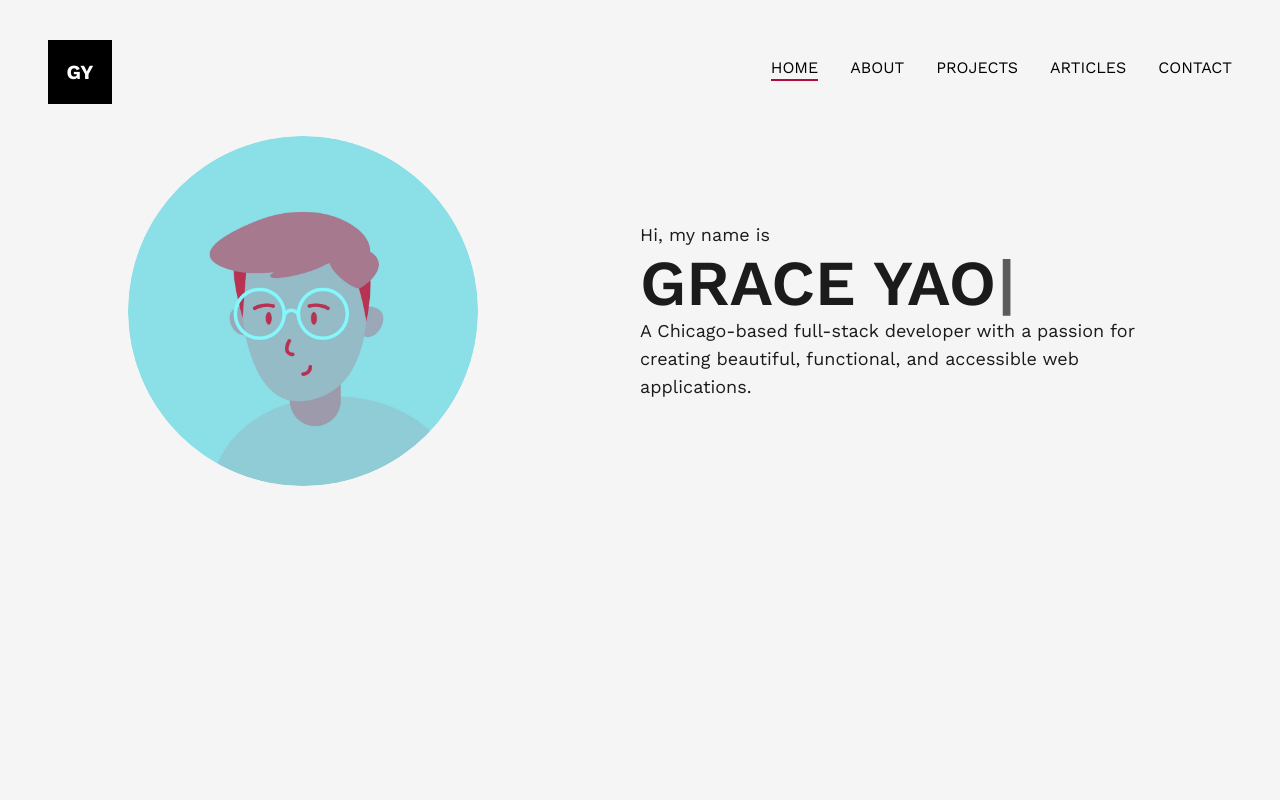
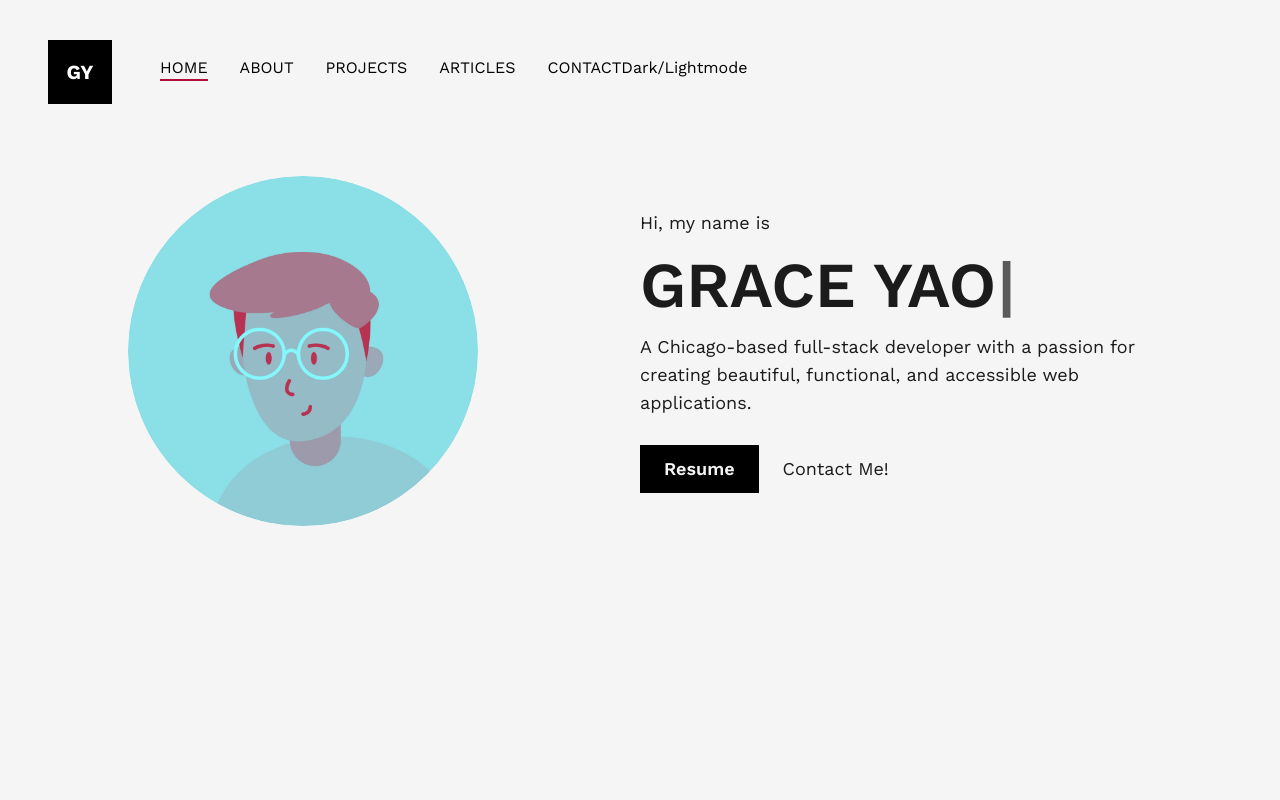
Before and after one commit to gyao1487/professional-portfolio-next, a Next.js app: page / in a window 1280 px wide. Shown: the top 800 px of the page. Built offline with nearby package versions, Linux system fonts and the light colour scheme.

Commit message:
created Resume and Contact links with color animation

```diff
--- /dev/null
+++ b/src/components/ContactLink.js
@@ -0,0 +1,27 @@
+import React from "react";
+import Link from "next/link";
+import { motion } from "framer-motion";
+
+const MotionLink = motion(Link);
+
+// Logo - changes color when hover, links to home page
+const ContactLink = () => {
+  return (
+    <div className="flex items-center justify-center mt-2 ">
+      <MotionLink
+      href="mailto:gee.yao@gmail.com"
+      target={"_blank"}
+      className="flex items-center text-dark p-2.5 px-6
+      text-lg "
+      whileHover={{
+            color: "#bb2647",
+            transition: {duration: 0.3}
+        }}
+      >
+        Contact Me!
+      </MotionLink>
+    </div>
+  );
+};
+
+export default ContactLink;
--- a/src/components/Footer.js
+++ b/src/components/Footer.js
@@ -8,10 +8,12 @@ return (
     <div
     className ="w-full px-12 py-8 flex items-center justify-between"
     >
+{/* Footer text */}
 <div>
     This is my footer! Woo!
 </div>
 
+{/* Socials Icons */}
      <nav className ="flex">
             <motion.a href="https://www.linkedin.com/in/grace-yao-51304b139/" target={"_blank"}
             whileHover={{y:-2}}
--- a/src/components/Icons.js
+++ b/src/components/Icons.js
@@ -1,8 +1,8 @@
 export const LinkedInIcon = ({ className, ...rest }) => (
   <svg
     xmlns="http://www.w3.org/2000/svg"
-    width="2.5em"
-    height="2.5em"
+    width="3em"
+    height="3em"
     viewBox="0 0 256 256"
     {...rest}
     className={`w-full h-auto ${className}`}
--- a/src/components/Logo.js
+++ b/src/components/Logo.js
@@ -4,6 +4,7 @@ import { motion } from "framer-motion";
 
 const MotionLink = motion(Link);
 
+// Logo - changes color when hover, links to home page
 const Logo = () => {
   return (
     <div className="flex items-center justify-center mt-2">
--- a/src/components/NavBar.js
+++ b/src/components/NavBar.js
@@ -5,13 +5,14 @@ import { useRouter } from "next/router";
 
 const CustomLink = ({ href, title, className = "" }) => {
   const router = useRouter();
-  console.log(router)
+  console.log(router);
   return (
     <Link href={href} className={`${className} relative group`}>
       {title}
 
+      {/* Underline animation depending on which route is active */}
       <span
-        className= {`h-[2px] inline-block bg-red
+        className={`h-[2px] inline-block bg-red
       absolute left-0 -bottom-1
       group-hover:w-full transition-[width] ease duration-300
       ${router.asPath === href ? "w-full" : "w-0"}
@@ -25,9 +26,12 @@ const CustomLink = ({ href, title, className = "" }) => {
 
 const NavBar = () => {
   return (
-    <header className="w-full px-12 py-8 flex items-center justify-between">
+    <header className="w-full px-12 py-8 flex items-center ">
+      <div className="flex items-center justify-between">
+        <div className="pr-12">
           <Logo />
-
+        </div>
+        {/* Navbar with routes */}
         <nav>
           <CustomLink href="/" title="HOME" className="mr-4" />
           <CustomLink href="/about" title="ABOUT" className="mx-4" />
@@ -35,6 +39,11 @@ const NavBar = () => {
           <CustomLink href="/articles" title="ARTICLES" className="mx-4" />
           <CustomLink href="/contact" title="CONTACT" className="ml-4" />
         </nav>
+        <div className ="">Dark/Lightmode</div>
+      </div>
+
+
+
     </header>
   );
 };
--- /dev/null
+++ b/src/components/ResumeBtn.js
@@ -0,0 +1,27 @@
+import React from "react";
+import Link from "next/link";
+import { motion } from "framer-motion";
+
+const MotionLink = motion(Link);
+
+// Logo - changes color when hover, links to home page
+const ResumeBtn = () => {
+  return (
+    <div className="flex items-center justify-center mt-2 ">
+      <MotionLink
+      href="https://docs.google.com/document/d/1_LbFeeKWxADQC8ZgUGIkvVJxlgeeZggP/edit?usp=sharing&ouid=112246240175994219292&rtpof=true&sd=true"
+      target={"_blank"}
+      className="flex items-center bg-black text-light p-2.5 px-6
+      text-lg font-semibold"
+      whileHover={{
+            backgroundColor: "#bb2647",
+            transition: {duration: 0.3}
+        }}
+      >
+        Resume
+      </MotionLink>
+    </div>
+  );
+};
+
+export default ResumeBtn;
--- a/src/pages/index.js
+++ b/src/pages/index.js
@@ -1,11 +1,17 @@
 import Image from "next/image";
 import Head from "next/head";
-import profilePic from "../../public/profilePic.png";
+import Link from "next/Link";
+
+
 import AnimatedText from "@/components/AnimatedText";
 import Typewriter from "typewriter-effect";
 
 import { Work_Sans } from "next/font/google";
 import Layout from "@/components/Layout";
+import ResumeBtn from "@/components/ResumeBtn";
+import ContactLink from "@/components/ContactLink";
+
+import profilePic from "../../public/profilePic.png";
 
 const workSans = Work_Sans({
   subsets: ["latin"],
@@ -28,13 +34,15 @@ export default function Home() {
         className={`${workSans.variable} font-ws flex text-dark w-full min-h-screen`}
       >
         <Layout className="pt-0">
-          <div className="flex items-center justify-between w-full">
-            <div className="w-1/2">
+  {/* -----------------TOP SECTION------------------ */}
+          <div className="flex items-center justify-between w-full pt-10">
+            <div className="w-1/2 pr-10">
               <Image
                 src={profilePic}
                 alt="GraceY"
                 className="rounded-full"
                 width={350}
+                min-width={200}
               />
             </div>
 
@@ -43,6 +51,7 @@ export default function Home() {
               {/* <AnimatedText text="GRACE YAO"/> */}
 
              <h1 className="typedName py-5">
+              {/* I want to figure out how to loop */}
               <Typewriter
                 onInit={(typewriter) => {
                   typewriter
@@ -60,8 +69,25 @@ export default function Home() {
                 A Chicago-based full-stack developer with a passion for creating
                 beautiful, functional, and accessible web applications.
               </p>
+              <div className ="flex items-center self-start mt-5">
+                <ResumeBtn/>
+                <ContactLink/>
+              </div>
             </div>
           </div>
+
+{/* -----------------SKILLS SECTION------------------ */}
+
+
+
+
+
+
+
+{/* -----------------PROJECTS HIGHLIGHT----------------- */}
+
+
+
         </Layout>
       </main>
     </>
--- a/src/styles/styles.css
+++ b/src/styles/styles.css
@@ -1,4 +1,5 @@
-h1 {
+.typedName {
     font-size:4rem;
     font-weight: 600;
+    line-height: 3.5rem;
 }
```
Lines whose indentation alone changed are shown as unchanged.
